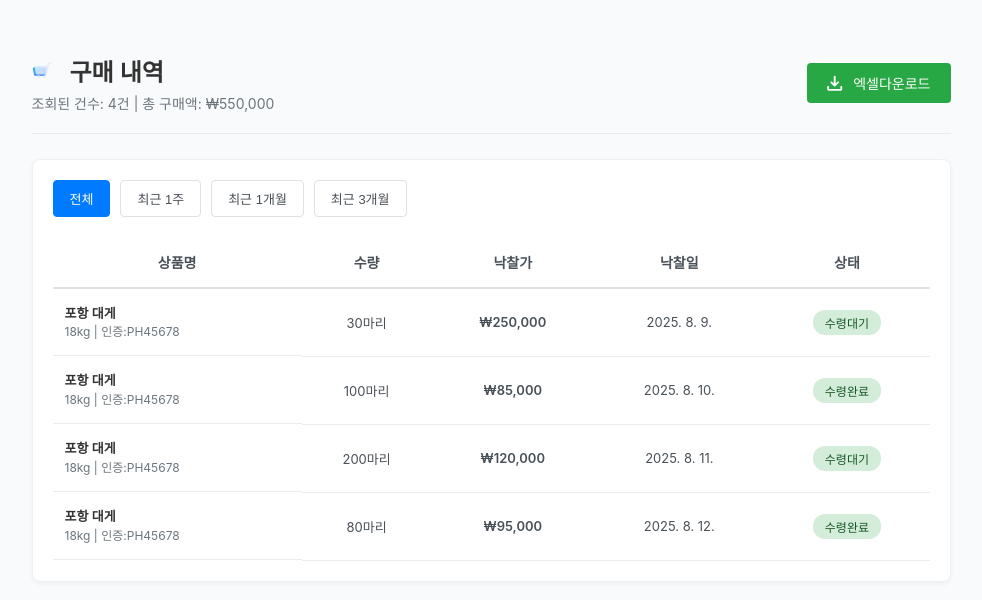
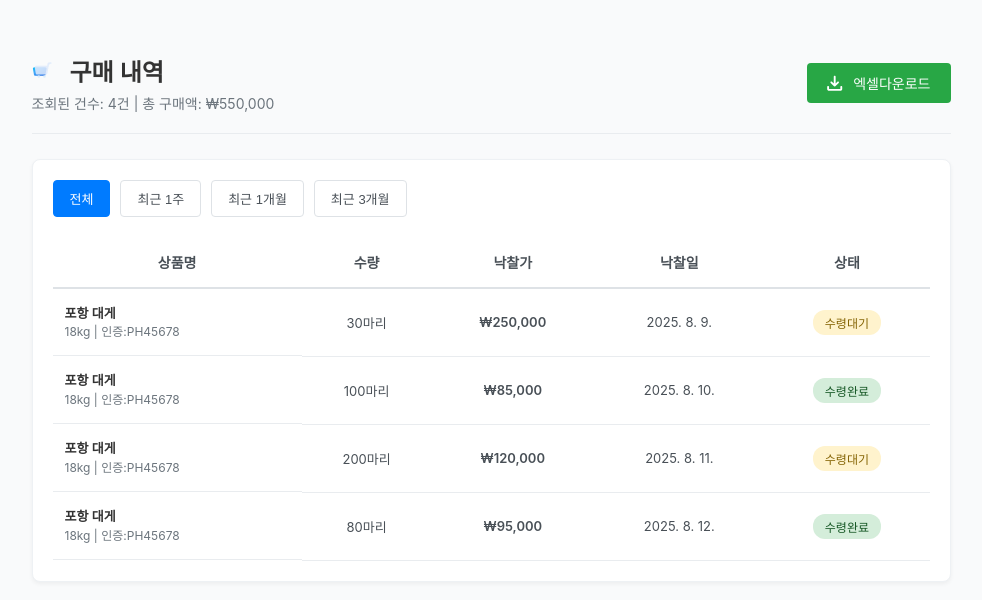
Before and after one commit to LikeLionHGU/TaxiDriver_Front, a React (Create React App) app: page /purchase-history in a window 1280 px wide. Shown: the part 128-728 px from the top of the page, without its empty margins (149-1131 px from the left). Built offline with nearby package versions, Linux system fonts and the light colour scheme.

Commit message:
chore: css파일 module.css로 변경

```diff
--- a/src/pages/Purchasehistory.js
+++ b/src/pages/Purchasehistory.js
@@ -1,12 +1,14 @@
 "use client"
 
-import React, { useState} from "react"
-import "../styles/Purchasehistory.css"
+import React, { useState } from "react"
+// 1. CSS 모듈 import 방식은 그대로 유지합니다.
+import styles from "../styles/Purchasehistory.module.css"
+// SVG 파일 import 방식은 사용자의 환경에 따라 다를 수 있습니다.
+// .src가 필요 없는 환경일 수 있으므로 원래대로 되돌립니다.
 import logo from "../assets/logo.svg";
 import excelIcon from "../assets/excel.svg";
 
 const PurchaseHistoryPage = () => {
-  // const [setActiveTab] = useState("구매 내역")
   const [activeFilter, setActiveFilter] = useState("전체")
 
   // Sample purchase data
@@ -49,7 +51,6 @@ const PurchaseHistoryPage = () => {
     },
   ]
 
-  //const tabs = ["로고", "실시간 경매", "수령현황", "구매 내역"]
   const filters = ["전체", "최근 1주", "최근 1개월", "최근 3개월"]
 
   // Calculate totals
@@ -59,11 +60,6 @@ const PurchaseHistoryPage = () => {
   // Filter data based on active filter
   const filteredData =
     activeFilter === "전체" ? purchaseData : purchaseData;
-
-
-  // const handleTabClick = (tab) => {
-  //   setActiveTab(tab)
-  // }
 
   const handleFilterClick = (filter) => {
     setActiveFilter(filter)
@@ -94,31 +90,31 @@ const PurchaseHistoryPage = () => {
     document.body.removeChild(link)
   }
 
+  // 2. getStatusClass가 styles 객체의 클래스 이름을 대괄호 표기법으로 반환하도록 수정
   const getStatusClass = (status) => {
     switch (status) {
       case "수령완료":
-        return "status-completed"
+        return styles['status-completed'];
+      case "수령대기":
+        return styles['status-pending'];
       case "처리중":
-        return "status-processing"
-      case "대기중":
-        return "status-pending"
+        return styles['status-processing'];
       case "취소됨":
-        return "status-cancelled"
+        return styles['status-cancelled'];
       default:
-        return "status-completed"
+        return ""; // 기본값 설정
     }
   }
 
   return (
-  <div className="purchase-history-container">
-    {/* Purchase section */}
-    <div className="purchase-section">
-      {/* Section header */}
-      <div className="section-header">
+    // 3. 모든 className을 대괄호 표기법 styles['class-name']을 사용하여 적용
+    <div className={styles['purchase-history-container']}>
+      <div className={styles['purchase-section']}>
+        <div className={styles['section-header']}>
           <div>
-          <h2 className="section-title">
+            <h2 className={styles['section-title']}>
               <img
-              src={logo}
+                src={logo} // .src가 필요 없는 환경일 수 있으므로 원상 복구
                 alt="로고"
                 style={{
                   width: "20px",
@@ -129,13 +125,13 @@ return (
               />
               구매 내역
             </h2>
-          <div className="purchase-stats">
+            <div className={styles['purchase-stats']}>
               조회된 건수: {totalRecords}건 | 총 구매액: ₩{totalAmount.toLocaleString()}
             </div>
           </div>
-        <button className="excel-download-btn" onClick={handleExcelDownload}>
+          <button className={styles['excel-download-btn']} onClick={handleExcelDownload}>
             <img
-            src={excelIcon}
+              src={excelIcon} // .src가 필요 없는 환경일 수 있으므로 원상 복구
               alt="엑셀 아이콘"
               style={{ width: "16px", height: "16px", marginRight: "5px" }}
             />
@@ -143,13 +139,13 @@ return (
           </button>
         </div>
 
-      <div className="purchase-content">
-        {/* Filter buttons */}
-        <div className="filter-buttons">
+        <div className={styles['purchase-content']}>
+          <div className={styles['filter-buttons']}>
             {filters.map((filter) => (
               <button
                 key={filter}
-              className={`filter-btn ${activeFilter === filter ? "active" : ""}`}
+                // 4. 동적 className도 대괄호 표기법을 사용하여 적용
+                className={`${styles['filter-btn']} ${activeFilter === filter ? styles['active'] : ""}`}
                 onClick={() => handleFilterClick(filter)}
               >
                 {filter}
@@ -157,8 +153,7 @@ return (
             ))}
           </div>
 
-        {/* Purchase table */}
-        <table className="purchase-table">
+          <table className={styles['purchase-table']}>
             <thead>
               <tr>
                 <th>상품명</th>
@@ -172,14 +167,14 @@ return (
               {filteredData.map((item) => (
                 <tr key={item.id}>
                   <td>
-                  <div className="product-name">{item.productName}</div>
-                  <div className="product-description">{item.description}</div>
+                    <div className={styles['product-name']}>{item.productName}</div>
+                    <div className={styles['product-description']}>{item.description}</div>
                   </td>
                   <td>{item.quantity}</td>
-                <td className="price">₩{item.price.toLocaleString()}</td>
-                <td className="date">{item.date}</td>
+                  <td className={styles['price']}>₩{item.price.toLocaleString()}</td>
+                  <td className={styles['date']}>{item.date}</td>
                   <td>
-                  <span className={`status-badge ${getStatusClass(item.status)}`}>
+                    <span className={`${styles['status-badge']} ${getStatusClass(item.status)}`}>
                       {item.status}
                     </span>
                   </td>
@@ -192,4 +187,4 @@ return (
     </div>
   );
 }
-export default PurchaseHistoryPage
+export default PurchaseHistoryPage;
--- a/src/styles/Purchasehistory.css
+++ b/src/styles/Purchasehistory.module.css
@@ -10,10 +10,10 @@
 
 /* Purchase Section */
 .purchase-section {
-  background: transparent;        /* ✅ 섹션은 투명 */
+  background: transparent;        /* 섹션은 투명 */
   border-radius: 8px;
   padding: 30px;
-  box-shadow: none;               /* ✅ 섀도 제거 */
+  box-shadow: none;               /* 섀도 제거 */
 }
 
 /* Section Header */
@@ -53,7 +53,7 @@
 }
 .excel-download-btn:hover { background: #218838; }
 
-/* ✅ 엑셀 버튼 아래부터(필터+표) 흰색 카드 */
+/* 엑셀 버튼 아래부터(필터+표) 흰색 카드 */
 .purchase-content {
   background-color: #fff;
   padding: 20px;
```
Lines whose indentation alone changed are shown as unchanged.
